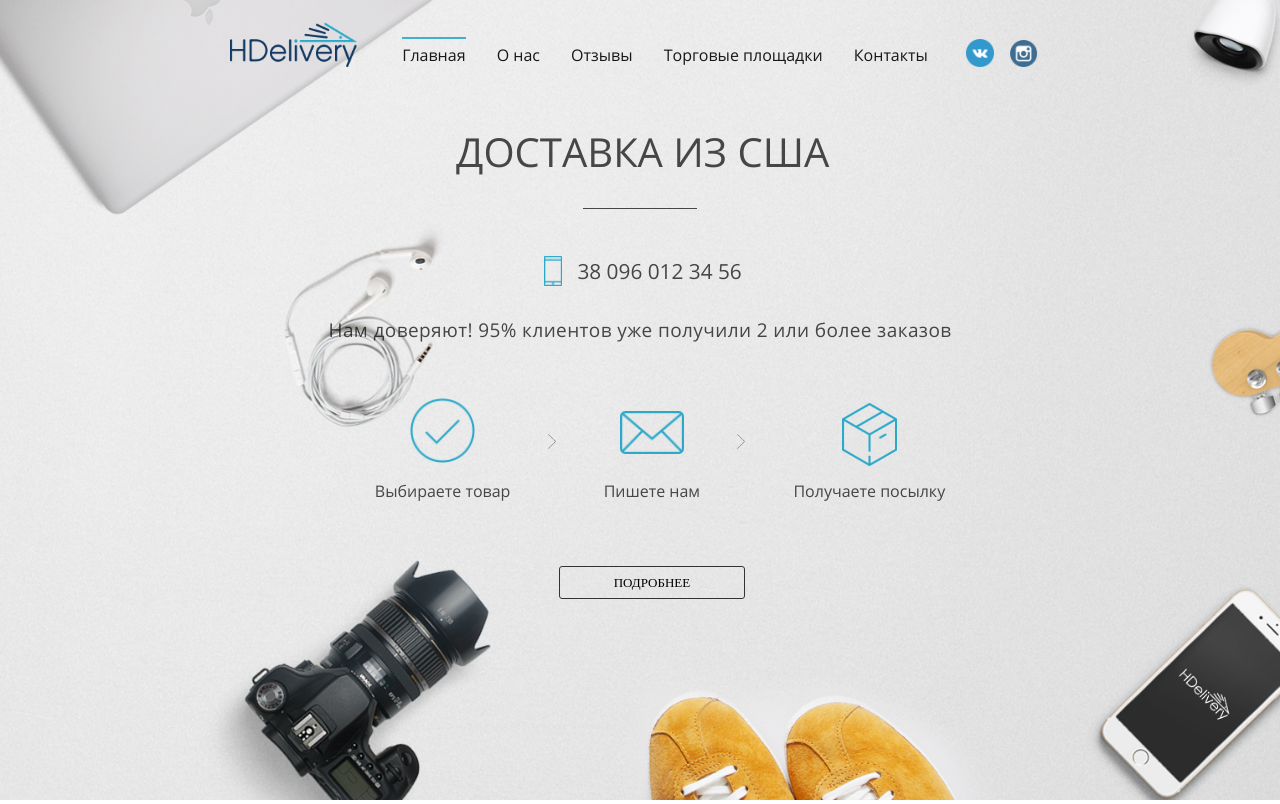
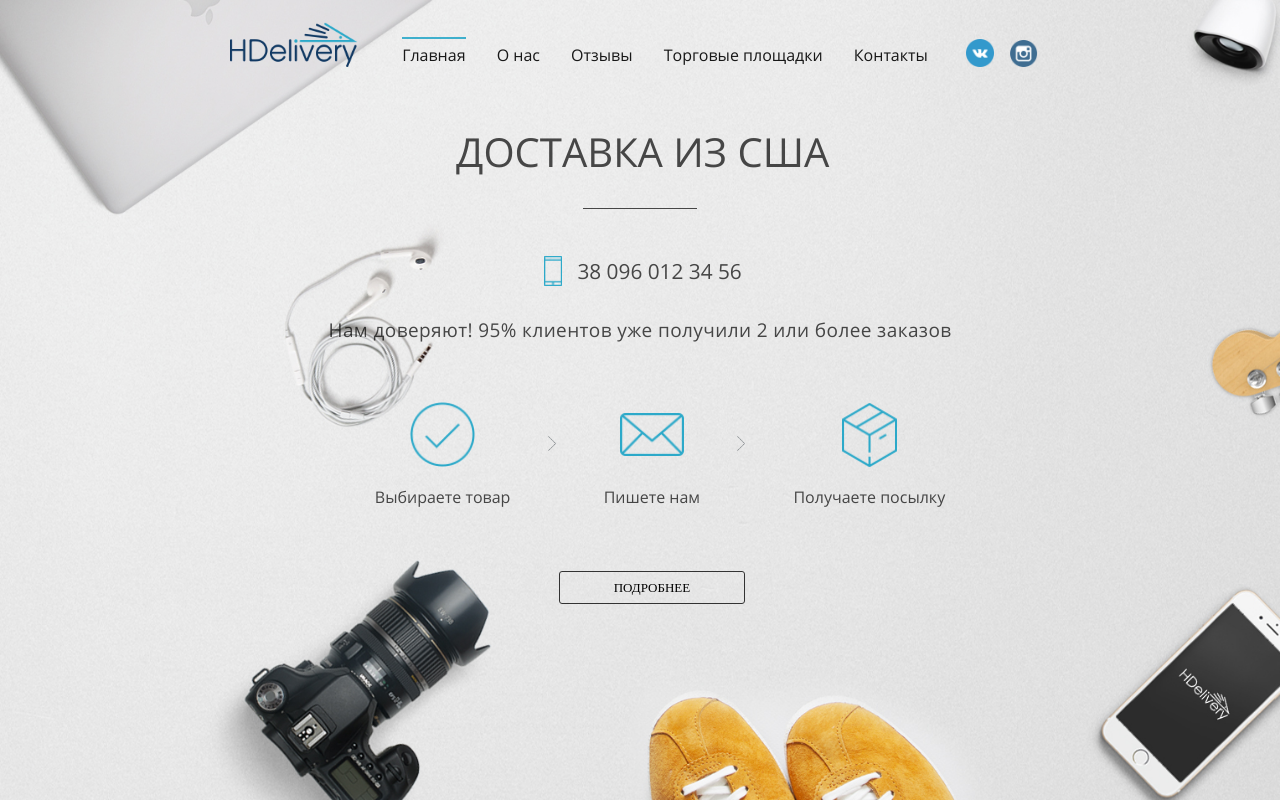
Before and after one commit to tony-blackie/h-delivery, a PHP site: page / in a window 1280 px wide. Shown: the top 804 px of the page. Run offline with PHP 8.4, Linux system fonts and the light colour scheme; some libraries are stand-ins or nearby versions; some web fonts are replaced.

Commit message:
Use flexbox for landing icons alignment

```diff
--- a/index.css
+++ b/index.css
@@ -156,9 +156,13 @@
     .landing-icons__item_no-margin {
       margin-right: 0; }
   .landing-icons__img-wrapper {
-    display: inline-block;
+    display: flex;
+    height: 75px;
     text-align: center;
-    width: 100%; }
+    width: 100%;
+    flex-direction: column;
+    align-items: center;
+    justify-content: center; }
   .landing-icons__arrow-container {
     display: inline-block;
     width: 12px;
@@ -175,12 +179,9 @@
     width: 48%;
     vertical-align: middle; }
   .landing-icons__img-mail {
-    width: 67%;
-    margin: 0 0 12px 0;
-    vertical-align: middle; }
+    width: 67%; }
   .landing-icons__img-box {
-    width: 36%;
-    vertical-align: middle; }
+    width: 36%; }
   .landing-icons__text {
     font-family: openSansRegular;
     font-size: 1rem;
--- a/index.sass
+++ b/index.sass
@@ -155,9 +155,13 @@
     &_no-margin
       margin-right: 0
   &__img-wrapper
-    display: inline-block
+    display: flex
+    height: 75px
     text-align: center
     width: 100%
+    flex-direction: column
+    align-items: center
+    justify-content: center
   &__arrow-container
     display: inline-block
     width: 12px
@@ -175,11 +179,8 @@
     vertical-align: middle
   &__img-mail
     width: 67%
-    margin: 0 0 12px 0
-    vertical-align: middle
   &__img-box
     width: 36%
-    vertical-align: middle
   &__text
     font-family: openSansRegular
     font-size: 1rem
```
Also changed, not shown: 1 other file.
